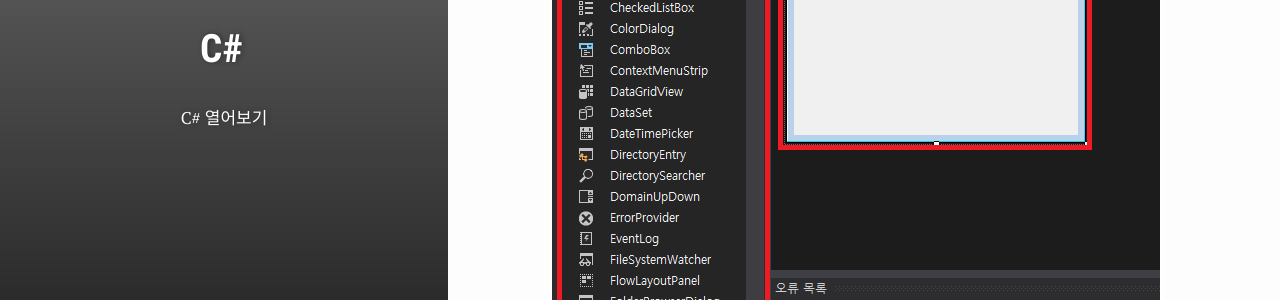
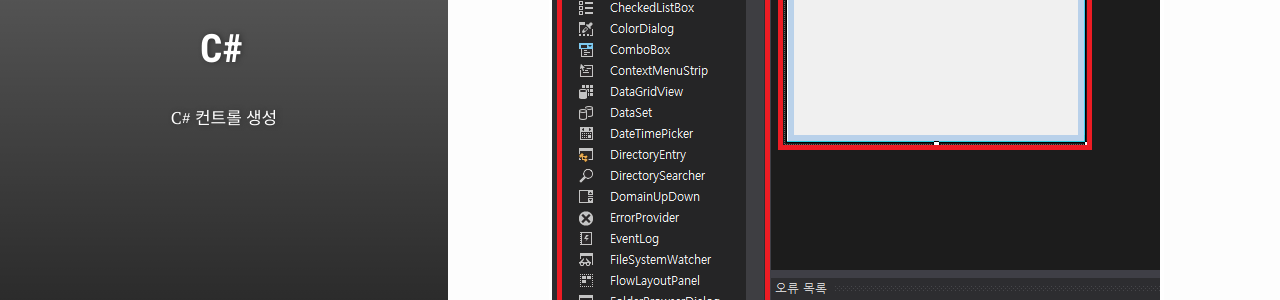
Before and after one commit to test076923/076923.github.io, a Jekyll site: the page built from _posts/2017-07-23-C#-3.md, in a window 1280 px wide. Shown: the part 573-873 px from the top of the page. Built offline with Jekyll 4.4.1, drawn with Linux system fonts in a browser that asks for light colours.

Commit message:
Update 2017-07-23-C#-3.md

```diff
--- a/_posts/2017-07-23-C#-3.md
+++ b/_posts/2017-07-23-C#-3.md
@@ -3,7 +3,7 @@ bg: "Clogo.jpg"
 layout: post
 title:  "C# 강좌 : 제 3강 - 프로젝트 구성"
 crawlertitle: "C# 강좌 : 제 3강 - 프로젝트 구성"
-summary: "C# 열어보기"
+summary: "C# 컨트롤 생성"
 date: 2017-07-23
 categories: posts
 tags: ['C#']
```
